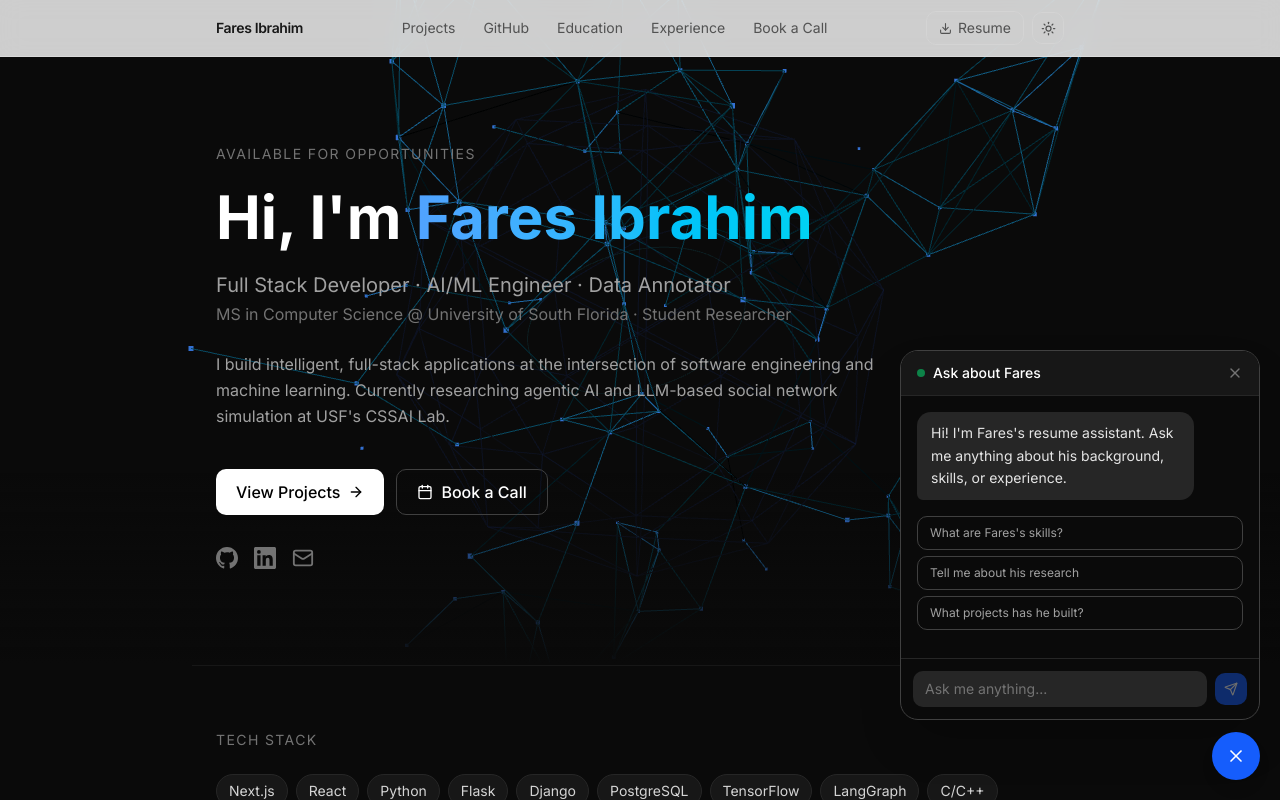
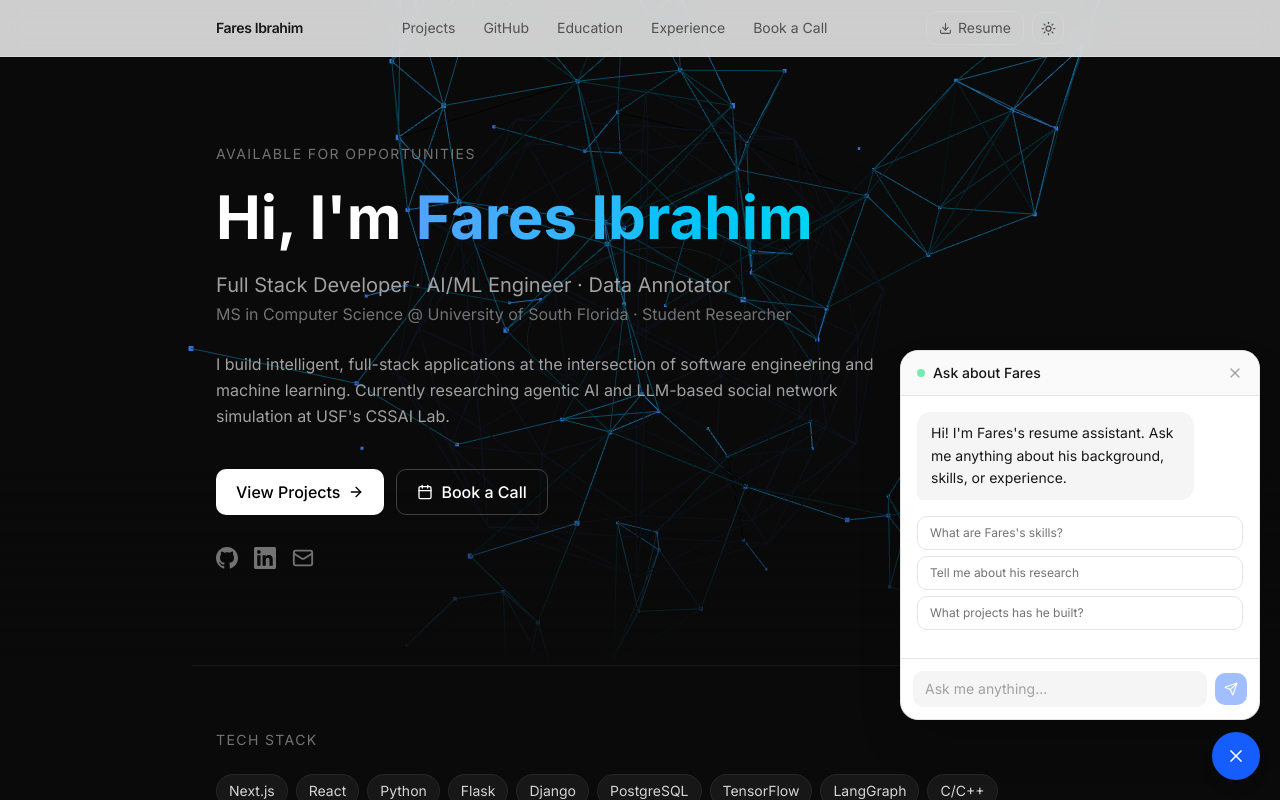
Before and after one commit to FaresIbrahim32/Portfolio, a Next.js app: page / in a window 1280 px wide. Both pictures are taken after a click on the button 1236 px from the left and 756 px from the top of the page. Shown: the top 800 px of the page. Built offline with nearby package versions, Linux system fonts and the light colour scheme.

Commit message:
fix: chat widget light theme support

```diff
--- a/src/components/ChatWidget.tsx
+++ b/src/components/ChatWidget.tsx
@@ -56,16 +56,16 @@ export default function ChatWidget() {
     <>
       {/* Chat panel */}
       {open && (
-        <div className="fixed bottom-20 right-5 z-40 w-[360px] max-w-[calc(100vw-2.5rem)] flex flex-col rounded-2xl border border-neutral-700 bg-neutral-950 shadow-2xl overflow-hidden">
+        <div className="fixed bottom-20 right-5 z-40 w-[360px] max-w-[calc(100vw-2.5rem)] flex flex-col rounded-2xl border border-neutral-200 dark:border-neutral-700 bg-white dark:bg-neutral-950 shadow-2xl overflow-hidden">
           {/* Header */}
-          <div className="flex items-center justify-between px-4 py-3 border-b border-neutral-800 bg-neutral-900">
+          <div className="flex items-center justify-between px-4 py-3 border-b border-neutral-200 dark:border-neutral-800 bg-neutral-50 dark:bg-neutral-900">
             <div className="flex items-center gap-2">
               <span className="w-2 h-2 rounded-full bg-green-400 animate-pulse" />
-              <span className="text-sm font-medium text-white">Ask about Fares</span>
+              <span className="text-sm font-medium text-neutral-900 dark:text-white">Ask about Fares</span>
             </div>
             <button
               onClick={() => setOpen(false)}
-              className="text-neutral-500 hover:text-white transition-colors"
+              className="text-neutral-400 hover:text-neutral-900 dark:hover:text-white transition-colors"
               aria-label="Close chat"
             >
               <X size={16} />
@@ -79,7 +79,7 @@ export default function ChatWidget() {
                 <div className={`max-w-[85%] rounded-xl px-3.5 py-2.5 text-sm leading-relaxed ${
                   m.role === 'user'
                     ? 'bg-blue-600 text-white rounded-br-sm'
-                    : 'bg-neutral-800 text-neutral-200 rounded-bl-sm'
+                    : 'bg-neutral-100 dark:bg-neutral-800 text-neutral-900 dark:text-neutral-200 rounded-bl-sm'
                 }`}>
                   {m.content}
                 </div>
@@ -88,7 +88,7 @@ export default function ChatWidget() {
 
             {loading && (
               <div className="flex justify-start">
-                <div className="bg-neutral-800 rounded-xl rounded-bl-sm px-3.5 py-2.5">
+                <div className="bg-neutral-100 dark:bg-neutral-800 rounded-xl rounded-bl-sm px-3.5 py-2.5">
                   <Loader2 size={14} className="text-neutral-400 animate-spin" />
                 </div>
               </div>
@@ -101,7 +101,7 @@ export default function ChatWidget() {
                   <button
                     key={s}
                     onClick={() => send(s)}
-                    className="text-left text-xs text-neutral-400 border border-neutral-700 hover:border-blue-500 hover:text-blue-400 rounded-lg px-3 py-2 transition-colors"
+                    className="text-left text-xs text-neutral-500 dark:text-neutral-400 border border-neutral-200 dark:border-neutral-700 hover:border-blue-500 hover:text-blue-500 rounded-lg px-3 py-2 transition-colors"
                   >
                     {s}
                   </button>
@@ -113,14 +113,14 @@ export default function ChatWidget() {
           </div>
 
           {/* Input */}
-          <div className="px-3 py-3 border-t border-neutral-800 flex items-center gap-2">
+          <div className="px-3 py-3 border-t border-neutral-200 dark:border-neutral-800 flex items-center gap-2">
             <input
               value={input}
               onChange={(e) => setInput(e.target.value)}
               onKeyDown={(e) => e.key === 'Enter' && !e.shiftKey && send()}
               placeholder="Ask me anything..."
               disabled={loading}
-              className="flex-1 bg-neutral-800 text-sm text-white placeholder-neutral-500 rounded-lg px-3 py-2 outline-none focus:ring-1 focus:ring-blue-500 disabled:opacity-50 transition"
+              className="flex-1 bg-neutral-100 dark:bg-neutral-800 text-sm text-neutral-900 dark:text-white placeholder-neutral-400 dark:placeholder-neutral-500 rounded-lg px-3 py-2 outline-none focus:ring-1 focus:ring-blue-500 disabled:opacity-50 transition"
             />
             <button
               onClick={() => send()}
```
